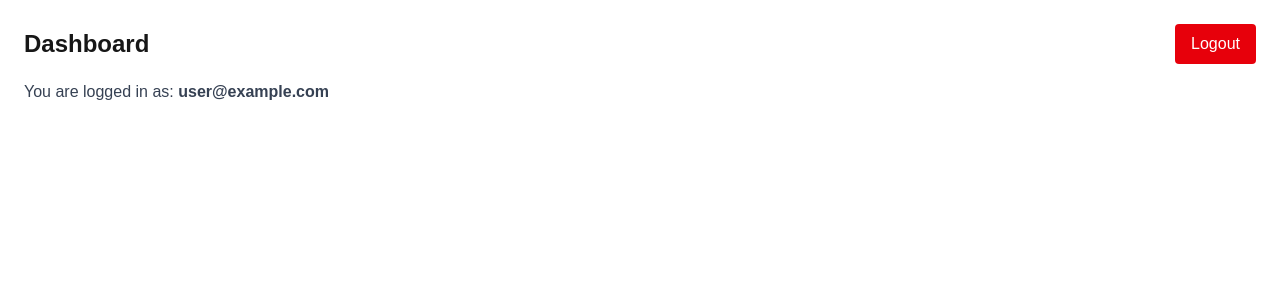
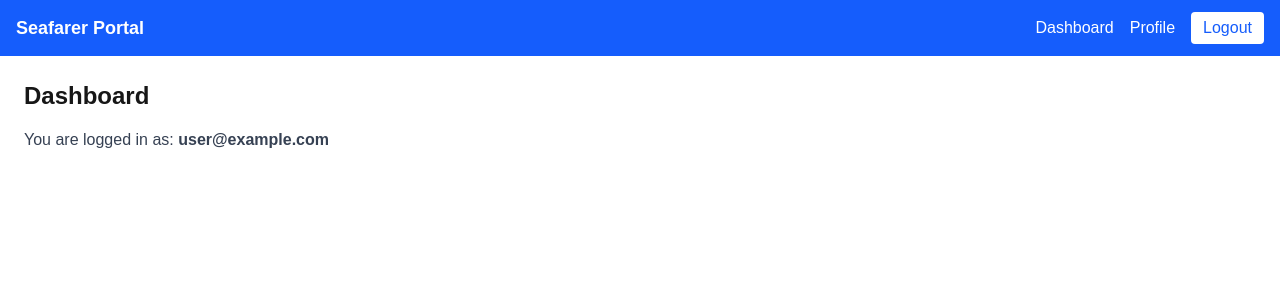
Before and after one commit to Phyo09/seafarer-hiring-project, a Next.js app in the folder frontend-web/: page /dashboard in a window 1280 px wide. Shown: the top 300 px of the page. Built offline with nearby package versions, Linux system fonts and the light colour scheme; no server answers; sample sign-in values are in the browser's storage.

Commit message:
Nav Bar is added
nav bar is added and authorized. Removed logout from dashboard page.

```diff
--- a/frontend-web/src/app/dashboard/page.jsx
+++ b/frontend-web/src/app/dashboard/page.jsx
@@ -9,6 +9,9 @@ import { auth } from '../lib/firebase';
 export default function DashboardPage() {
   const { user, loading } = useAuth();
   const router = useRouter();
+  // State to track if we are on the client side and if we have redirected
+  // This prevents flicker by ensuring we only redirect once the client is ready
+  // and avoids unnecessary redirects if the user is already logged in.
   const [isClient, setIsClient] = useState(false);
   const [hasRedirected, setHasRedirected] = useState(false);
 
@@ -23,36 +26,31 @@ export default function DashboardPage() {
     }
   }, [isClient, user, loading, router]);
 
-  if (!isClient || loading || (!user && !hasRedirected)) {
+  if (!user) {
+    // router.replace('/login');
+    // setHasRedirected(true); // Set to true to prevent flicker
+    return null; // ⛔️ prevent flicker or error
+  }
+
+  if (!isClient || loading || (!user && !hasRedirected) || (!user && typeof window !== 'undefined')) {
     return <p className="text-center mt-10">Checking authentication...</p>;
   }
 
-  if (!user) return null;
-
-
-    // 🔒 Block render until auth is ready
-//      if (loading) return <p className="text-center mt-10">Checking authentication...</p>;
-
-//      if (!user) {
-  //      router.replace('/login');
- //       return null; // ⛔️ prevent flicker or error
-    //  }
-
-  const handleLogout = async () => {
-    await signOut(auth);
-    router.push('/login');
-  };
+  // const handleLogout = async () => {
+  //   await signOut(auth);
+  //   router.push('/login');
+  // };
 
   return (
     <div className="p-6">
       <div className="flex justify-between items-center mb-4">
         <h1 className="text-2xl font-bold">Dashboard</h1>
-        <button
+        {/* <button
           onClick={handleLogout}
           className="bg-red-600 text-white px-4 py-2 rounded hover:bg-red-700"
         >
           Logout
-        </button>
+        </button> */}
       </div>
       <p className="text-gray-700">
         You are logged in as: <strong>{user?.email}</strong>
--- a/frontend-web/src/app/layout.js
+++ b/frontend-web/src/app/layout.js
@@ -28,12 +28,14 @@ export const metadata = {
 //   );
 // }
 import { AuthProvider } from '../context/AuthContext';
+import NavBar from '../components/NavBar';
 
 export default function RootLayout({ children }) {
   return (
     <html lang="en">
       <body>
         <AuthProvider>
+          <NavBar />
           {children}
         </AuthProvider>
       </body>
--- /dev/null
+++ b/frontend-web/src/components/NavBar.jsx
@@ -0,0 +1,32 @@
+'use client';
+
+import Link from 'next/link';
+import { useAuth } from '../context/AuthContext';
+import { signOut } from 'firebase/auth';
+import { auth } from '../app/lib/firebase';
+import { useRouter } from 'next/navigation';
+
+export default function NavBar() {
+  const { user } = useAuth();
+  const router = useRouter();
+
+  const handleLogout = async () => {
+    await signOut(auth);
+    router.push('/login');
+  };
+
+  if (!user) return null; // hide navbar if not logged in
+
+  return (
+    <nav className="bg-blue-600 text-white px-4 py-3 flex justify-between items-center">
+      <div className="text-lg font-bold">Seafarer Portal</div>
+      <div className="space-x-4">
+        <Link href="/dashboard" className="hover:underline">Dashboard</Link>
+        <Link href="/profile" className="hover:underline">Profile</Link>
+        <button onClick={handleLogout} className="bg-white text-blue-600 px-3 py-1 rounded hover:bg-gray-100">
+          Logout
+        </button>
+      </div>
+    </nav>
+  );
+}
```
